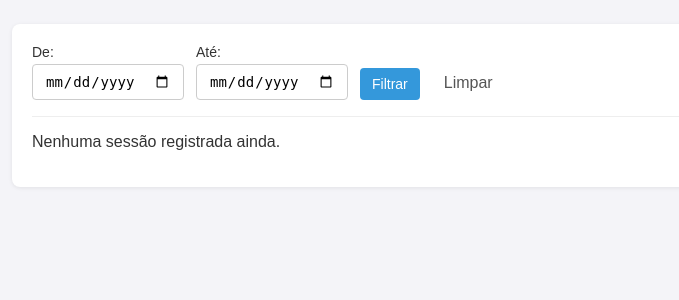
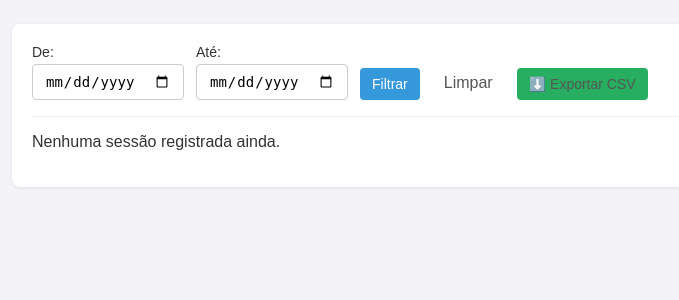
Before and after one commit to pedrohfernandes99/controle-estudos, a Flask app: page /report in a window 1280 px wide. Shown: the part 131-431 px from the top of the page, without its empty margins (228-907 px from the left). Run offline with Flask 2, Linux system fonts and the light colour scheme; data that the repository does not hold is empty.

Commit message:
Mês 2 - Bloco 3: exportação CSV com filtro de período

```diff
--- a/app/models.py
+++ b/app/models.py
@@ -153,3 +153,36 @@ def report_by_subject(start: Optional[str] = None, end: Optional[str] = None) ->
     with get_connection() as conn:
         rows = conn.execute(query, params).fetchall()
         return [dict(r) for r in rows]
+
+
+# ---------- Exportação detalhada ----------
+
+def sessions_for_export(start: Optional[str] = None, end: Optional[str] = None) -> List[dict]:
+    """Lista todas as sessões detalhadas, com filtro opcional por data."""
+    query = """
+        SELECT s.id,
+               s.studied_at,
+               sub.name AS subject_name,
+               s.duration_minutes,
+               s.notes
+        FROM study_sessions s
+        JOIN subjects sub ON sub.id = s.subject_id
+    """
+    params = []
+    conditions = []
+
+    if start:
+        conditions.append("date(s.studied_at) >= date(?)")
+        params.append(start)
+    if end:
+        conditions.append("date(s.studied_at) <= date(?)")
+        params.append(end)
+
+    if conditions:
+        query += " WHERE " + " AND ".join(conditions)
+
+    query += " ORDER BY s.studied_at DESC"
+
+    with get_connection() as conn:
+        rows = conn.execute(query, params).fetchall()
+        return [dict(r) for r in rows]
--- a/app/routes.py
+++ b/app/routes.py
@@ -1,3 +1,6 @@
+import csv
+import io
+
 from flask import Blueprint, render_template, request, redirect, url_for, flash
 
 from app import models
@@ -136,3 +139,41 @@ def report_weekly():
     data = models.weekly_report()
     grand_total = sum(r["total_minutes"] for r in data) if data else 0
     return render_template("report_weekly.html", report=data, grand_total=grand_total)
+
+
+# ---------- Exportação CSV ----------
+
+@bp.route("/export/sessions.csv")
+def export_sessions_csv():
+    start = request.args.get("start") or None
+    end = request.args.get("end") or None
+
+    sessions = models.sessions_for_export(start, end)
+
+    # io.StringIO = "arquivo" de texto na memória (não grava no disco)
+    buffer = io.StringIO()
+    # newline="" evita linhas em branco extras no Windows
+    writer = csv.writer(buffer, delimiter=";", lineterminator="\n")
+
+    # Cabeçalho
+    writer.writerow(["id", "data", "materia", "duracao_minutos", "observacoes"])
+
+    # Linhas
+    for s in sessions:
+        writer.writerow([
+            s["id"],
+            s["studied_at"],
+            s["subject_name"],
+            s["duration_minutes"],
+            s["notes"] or "",
+        ])
+
+    # Devolve o conteúdo como download
+    from flask import Response
+    return Response(
+        buffer.getvalue(),
+        mimetype="text/csv; charset=utf-8",
+        headers={
+            "Content-Disposition": "attachment; filename=estudos.csv",
+        },
+    )
--- a/static/style.css
+++ b/static/style.css
@@ -100,3 +100,16 @@ th {
     text-decoration: none;
     color: #555;
 }
+
+.button-link {
+    background: #27ae60;
+    color: white;
+    padding: 8px 12px;
+    border-radius: 4px;
+    text-decoration: none;
+    font-size: 14px;
+}
+
+.button-link:hover {
+    background: #219150;
+}
--- a/templates/report.html
+++ b/templates/report.html
@@ -23,6 +23,10 @@
                 </label>
                 <button type="submit">Filtrar</button>
                 <a href="{{ url_for('main.report') }}">Limpar</a>
+                <a class="button-link"
+                   href="{{ url_for('main.export_sessions_csv', start=start, end=end) }}">
+                   ⬇️ Exportar CSV
+                </a>
             </form>
 
             {% if report %}
```
Also changed, not shown: tests/test_routes.py (+28 -0 lines).
